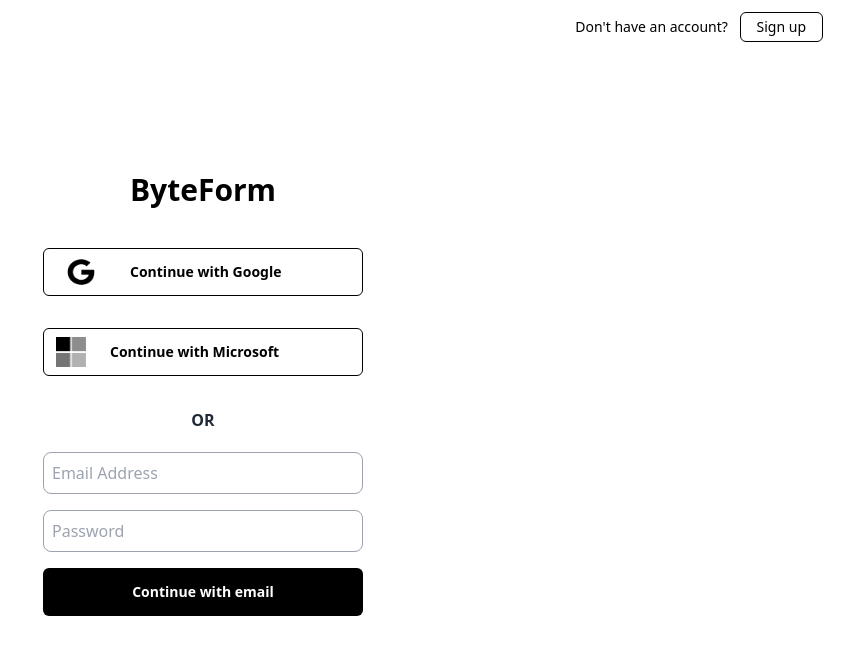
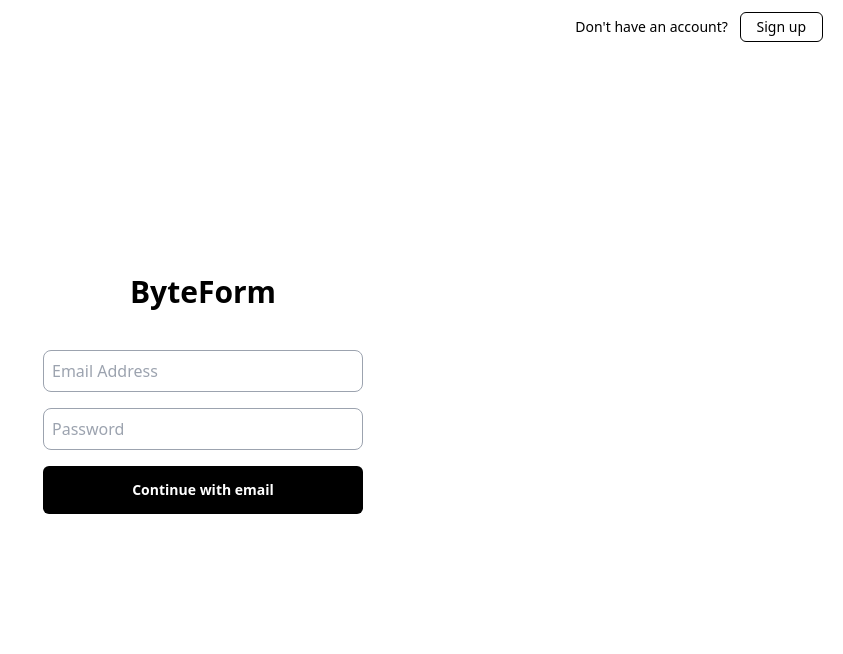
Before and after one commit to Sah-Abhishek/ByteForm, a React (Vite) app in the folder frontend/: page /login in a window 1280 px wide. Shown: the top 654 px of the page, without its empty margins (437-1280 px from the left). Built offline with nearby package versions, Linux system fonts and the light colour scheme.

Commit message:
commented non functional components

```diff
--- a/frontend/src/components/Login.jsx
+++ b/frontend/src/components/Login.jsx
@@ -49,7 +49,7 @@
         <div className="text-3xl font-bold mb-5">ByteForm</div>
 
         {/* Google and Microsoft Buttons */}
-                <div>
+        {/*<div>
                     <button className="flex items-center space-x-6 justify-self-center border border-black px-3 py-2 mb-3 rounded-md w-80 font-semibold text-sm hover:bg-slate-200">
                         <img src={googleLogo} alt="Google Logo" className="w-[50px] h-[30px]" />
                         <span>Continue with Google</span>
@@ -62,7 +62,7 @@
                     </button>
                 </div>
 
-                <div className="text-gray-800 font-semibold">OR</div>
+                <div className="text-gray-800 font-semibold">OR</div>*/}
 
         {/* Form for Email and Password */}
         <form onSubmit={handleSubmit(onSubmit)} className="space-y-4">
--- a/frontend/src/components/Signup.jsx
+++ b/frontend/src/components/Signup.jsx
@@ -24,7 +24,7 @@
         {signupEmail ?
           (<SignupEmail />) :
           (<>
-                        <div className="border border-black px-3 py-2 mb-3 rounded-md w-80 font-semibold text-sm">
+            {/*<div className="border border-black px-3 py-2 mb-3 rounded-md w-80 font-semibold text-sm">
                             <button className="flex items-center space-x-6 justify-self-center">
                                 <img src={googleLogo} alt="Google Logo" className='w-[50px] h-[30px]' />
                                 <span>Signup with Google</span>
@@ -38,7 +38,7 @@
                         </div>
                         <div className='text-gray-800 font-semibold'>
                             OR
-                        </div>
+                        </div>*/}
             <div className="flex justify-center items-center border-2 border-black bg-black text-white px-3 py-2 mb-3 h-12 rounded-md w-80 font-semibold">
               <button
                 className="flex items-center justify-center w-full h-full text-sm bg-transparent border-0"
```
Also changed, not shown: frontend/src/App.jsx (+4 -8 lines). Lines whose indentation alone changed are shown as unchanged.
